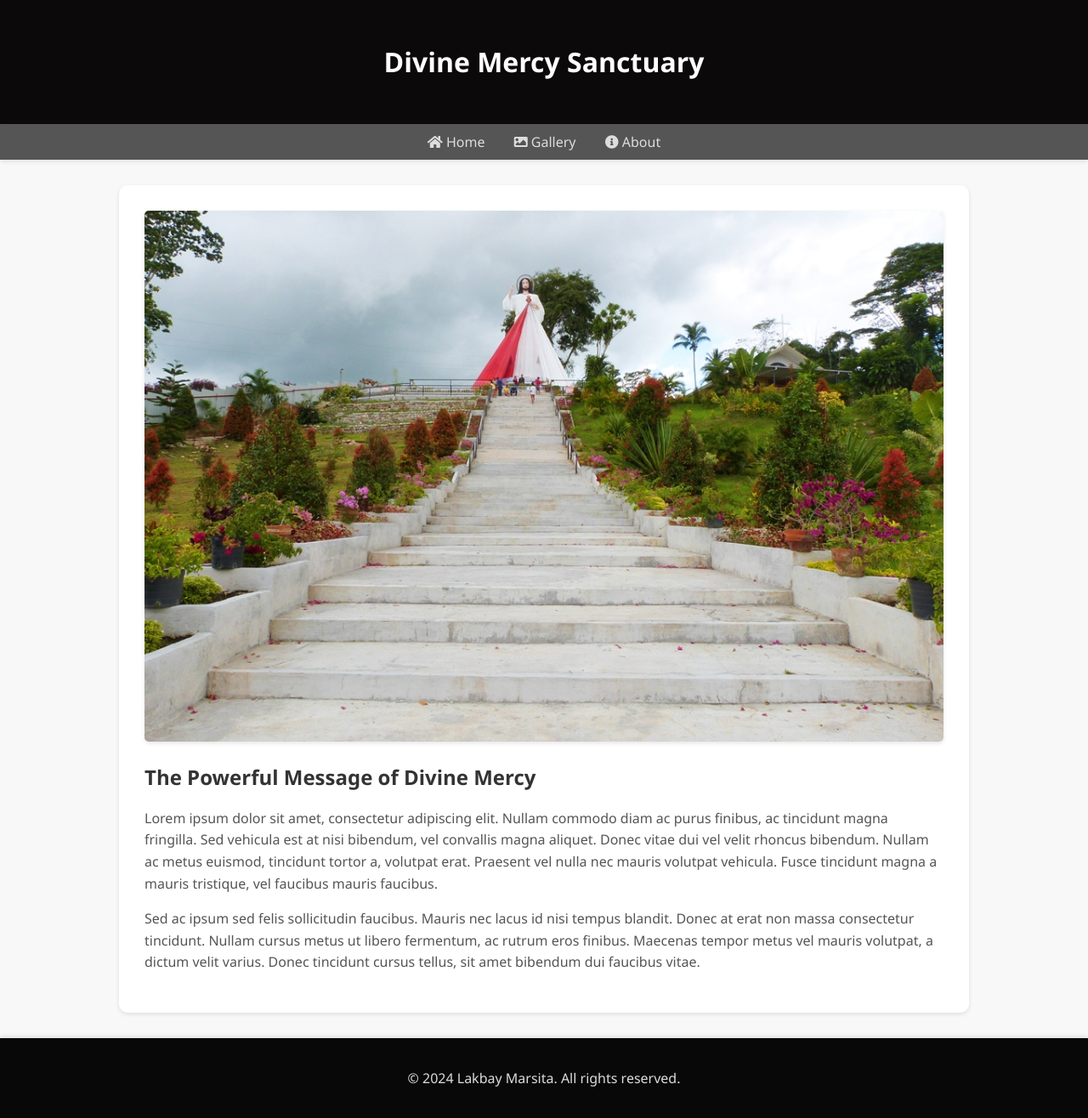
After one commit to benajtil/Lakbay-Marista-Initial, a PHP site: page /divinemercy.html in a window 1280 px wide. The commit adds this page. Shown: the whole page at 85% size. Run offline with PHP 8.4, Linux system fonts and the light colour scheme; some libraries are stand-ins or nearby versions.

Commit message:
10:13PM | 3/18/24

```diff
--- a/css/footer.css
+++ b/css/footer.css
@@ -17,7 +17,7 @@ footer .footer .container {
     padding-bottom: 1rem;
     border-bottom: 1px solid var(--green-color);
     gap: 2rem;
-    background-color: rgb(39, 39, 39);
+    background-color: rgb(129, 108, 108);
     max-width: 100%;
 }
 
--- /dev/null
+++ b/divinemercy.html
@@ -0,0 +1,136 @@
+<!DOCTYPE html>
+<html lang="en">
+<head>
+  <meta charset="UTF-8">
+  <meta name="viewport" content="width=device-width, initial-scale=1.0">
+  <title>Divine Mercy | LM</title>
+  <link rel="stylesheet" href="https://cdnjs.cloudflare.com/ajax/libs/font-awesome/5.15.3/css/all.min.css">
+  <style>
+    body {
+      font-family: 'Segoe UI', Tahoma, Geneva, Verdana, sans-serif;
+      margin: 0;
+      padding: 0;
+      background-color: #f8f8f8;
+    }
+
+    header {
+      background-color: #0b0909;
+      color: #fff;
+      padding: 30px;
+      text-align: center;
+      animation: fadeInDown 1s ease;
+      box-shadow: 0 2px 5px rgba(0, 0, 0, 0.1);
+    }
+
+    nav {
+      background-color: #555;
+      padding: 10px;
+      text-align: center;
+      animation: fadeInUp 1s ease;
+      box-shadow: 0 2px 5px rgba(0, 0, 0, 0.1);
+    }
+
+    nav a {
+      color: #ddd;
+      text-decoration: none;
+      padding: 10px 15px;
+      transition: color 0.3s ease, background-color 0.3s ease;
+      border-radius: 5px;
+    }
+
+    nav a:hover {
+      color: #fff;
+      background-color: #777;
+    }
+
+    main {
+      padding: 30px;
+      max-width: 1000px;
+      margin: 0 auto;
+    }
+
+    article {
+      background-color: #fff;
+      padding: 30px;
+      border-radius: 10px;
+      box-shadow: 0 2px 5px rgba(0, 0, 0, 0.1);
+      animation: fadeInUp 1s ease;
+    }
+
+    article h2 {
+      margin-top: 0;
+      color: #333;
+    }
+
+    article img {
+      max-width: 100%;
+      height: auto;
+      margin-bottom: 20px;
+      border-radius: 5px;
+      box-shadow: 0 2px 5px rgba(0, 0, 0, 0.1);
+    }
+
+    article p {
+      line-height: 1.6;
+      color: #555;
+    }
+
+    footer {
+      background-color: #080808;
+      color: #ddd;
+      padding: 20px;
+      text-align: center;
+      animation: fadeInUp 1s ease;
+      box-shadow: 0 -2px 5px rgba(0, 0, 0, 0.1);
+    }
+
+    @keyframes fadeInDown {
+      0% {
+        opacity: 0;
+        transform: translateY(-20px);
+      }
+      100% {
+        opacity: 1;
+        transform: translateY(0);
+      }
+    }
+
+    @keyframes fadeInUp {
+      0% {
+        opacity: 0;
+        transform: translateY(20px);
+      }
+      100% {
+        opacity: 1;
+        transform: translateY(0);
+      }
+    }
+  </style>
+</head>
+<body>
+  <header>
+    <h1>Divine Mercy Sanctuary</h1>
+  </header>
+
+  <nav>
+    <a href="index.html"><i class="fas fa-home"></i> Home</a>
+    <a href="divinegallery.html"><i class="fas fa-image"></i> Gallery</a>
+    <a href="#"><i class="fas fa-info-circle"></i> About</a>
+  </nav>
+
+  <main>
+    <article>
+      <img src="/imgs/divine.JPG" alt="Divine Mercy">
+      <h2>The Powerful Message of Divine Mercy</h2>
+      <p>Lorem ipsum dolor sit amet, consectetur adipiscing elit. Nullam commodo diam ac purus finibus, ac tincidunt magna fringilla. Sed vehicula est at nisi bibendum, vel convallis magna aliquet. Donec vitae dui vel velit rhoncus bibendum. Nullam ac metus euismod, tincidunt tortor a, volutpat erat. Praesent vel nulla nec mauris volutpat vehicula. Fusce tincidunt magna a mauris tristique, vel faucibus mauris faucibus.</p>
+      <p>Sed ac ipsum sed felis sollicitudin faucibus. Mauris nec lacus id nisi tempus blandit. Donec at erat non massa consectetur tincidunt. Nullam cursus metus ut libero fermentum, ac rutrum eros finibus. Maecenas tempor metus vel mauris volutpat, a dictum velit varius. Donec tincidunt cursus tellus, sit amet bibendum dui faucibus vitae.</p>
+    </article>
+  </main>
+
+  <footer>
+    <p>&copy; 2024 Lakbay Marsita. All rights reserved.</p>
+  </footer>
+
+  <script src="https://kit.fontawesome.com/your-kit-id.js"></script>
+</body>
+</html>
```
Also changed, not shown: divinegallery.html (added, +164 -0 lines), index.html (+32 -14 lines).
